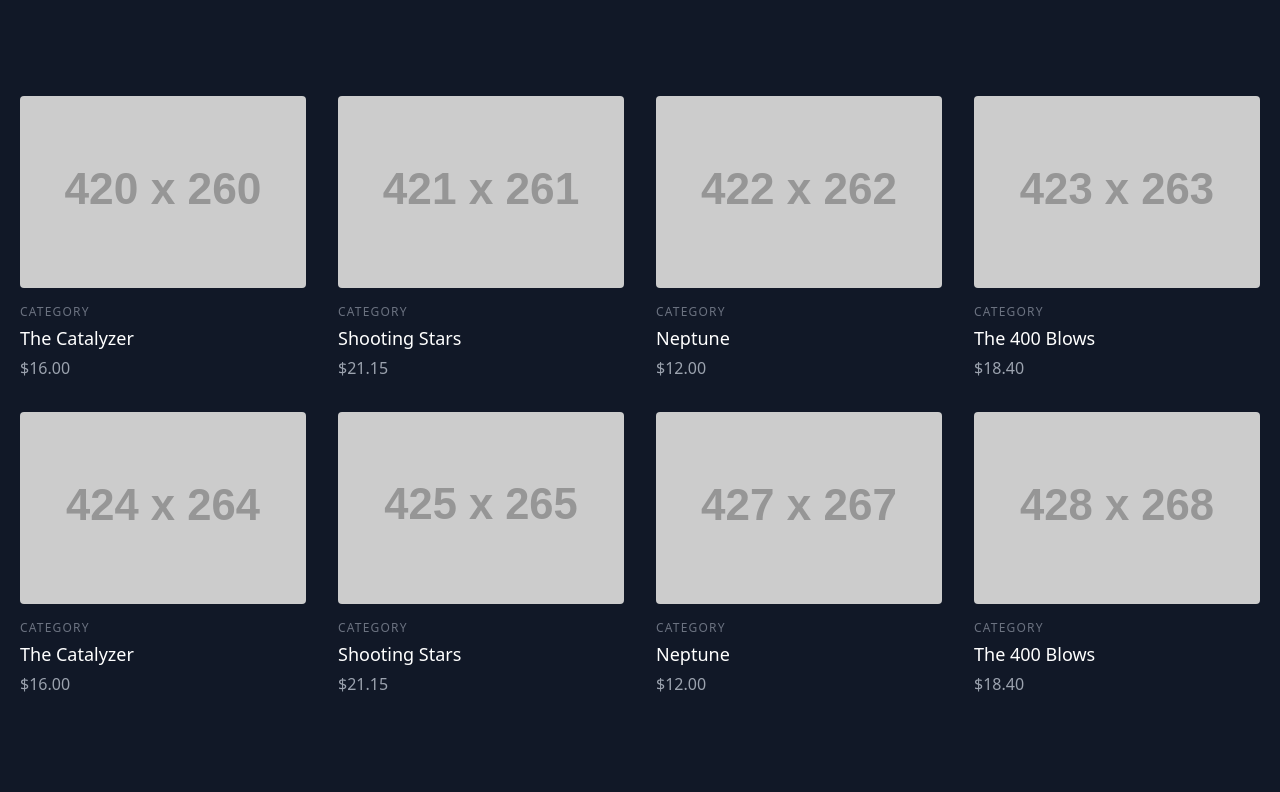
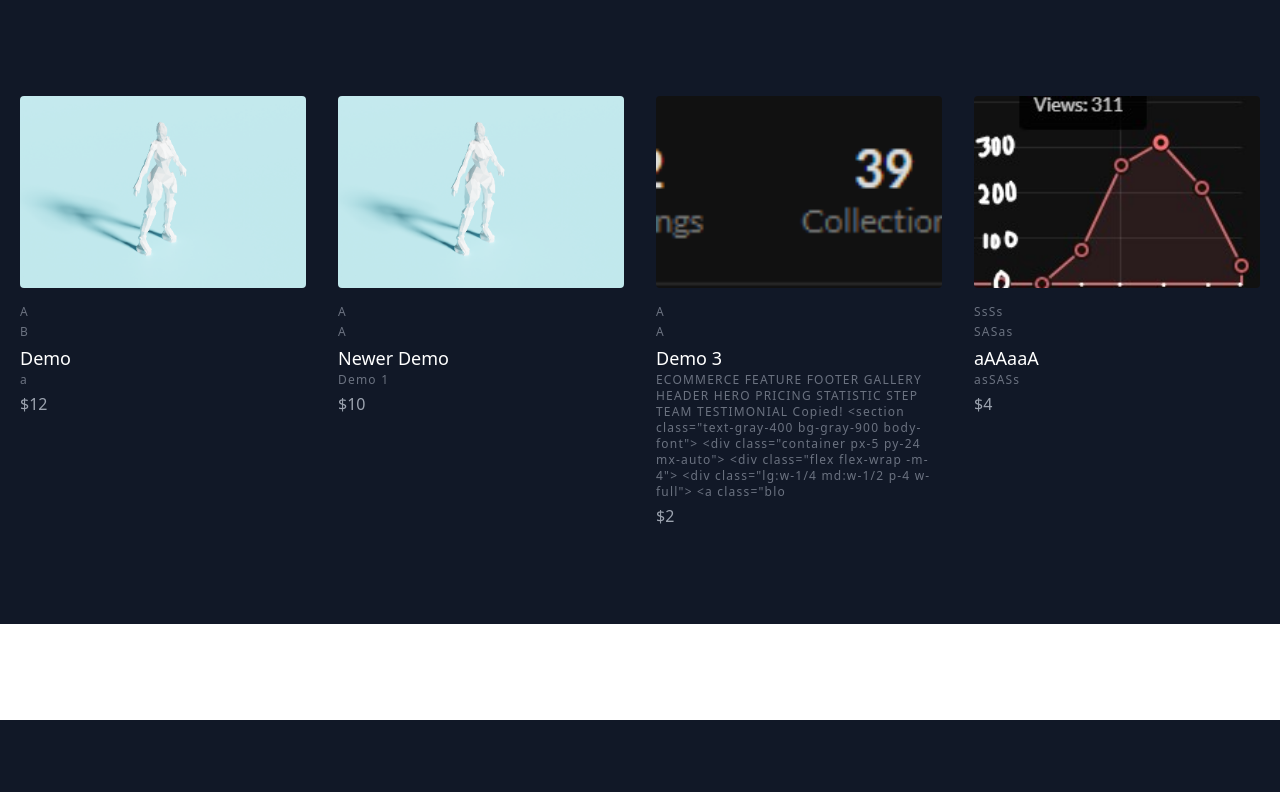
Before and after one commit to SujalChoudhari/Django, a Django app: page / in a window 1280 px wide. Shown: the part 80-872 px from the top of the page. After the commit the page ends 800 px from the top, so only its background shows below. Run offline with Django 4.2, Linux system fonts and the light colour scheme; data comes from the database, SQL or seed files in the repository; both versions use the stored data as it was after the commit; grey boxes labelled with a size stand in for pictures from a placeholder-image service; some libraries are stand-ins or nearby versions.

Commit message:
Frontend Upgrade
Home page now shows what product are available

```diff
--- a/Ganga/shop/templates/shop/about.html
+++ b/Ganga/shop/templates/shop/about.html
@@ -0,0 +1,3 @@
+{% extends 'shop/basic.html' %}
+{% block title%} Title of About {% endblock %}
+{% block body%} Title of About {% endblock %}
--- /dev/null
+++ b/Ganga/shop/templates/shop/basic.html
@@ -0,0 +1,43 @@
+<!doctype html>
+<html>
+
+<head>
+    <meta charset="UTF-8">
+    <meta name="viewport" content="width=device-width, initial-scale=1.0">
+    <title>{% block title%} {% endblock %} </title>
+    <script src="https://cdn.tailwindcss.com"></script>
+</head>
+
+<body>
+    {% load static %}
+    <header class="text-gray-400 bg-gray-900 body-font">
+        <div class="container mx-auto flex flex-wrap p-5 flex-col md:flex-row items-center">
+            <a class="flex title-font font-medium items-center text-white mb-4 md:mb-0">
+                <svg xmlns="http://www.w3.org/2000/svg" fill="none" stroke="currentColor" stroke-linecap="round"
+                    stroke-linejoin="round" stroke-width="2" class="w-10 h-10 text-white p-2 bg-indigo-500 rounded-full"
+                    viewBox="0 0 24 24">
+                    <path d="M12 2L2 7l10 5 10-5-10-5zM2 17l10 5 10-5M2 12l10 5 10-5"></path>
+                </svg>
+                <span class="ml-3 text-xl">Ganga</span>
+            </a>
+            <nav
+                class="md:mr-auto md:ml-4 md:py-1 md:pl-4 md:border-l md:border-gray-700	flex flex-wrap items-center text-base justify-center">
+                <a class="mr-5 hover:text-white">First Link</a>
+                <a class="mr-5 hover:text-white">Second Link</a>
+                <a class="mr-5 hover:text-white">Third Link</a>
+                <a class="mr-5 hover:text-white">Fourth Link</a>
+            </nav>
+            <button
+                class="inline-flex items-center bg-gray-800 border-0 py-1 px-3 focus:outline-none hover:bg-gray-700 rounded text-base mt-4 md:mt-0">Login
+                <svg fill="none" stroke="currentColor" stroke-linecap="round" stroke-linejoin="round" stroke-width="2"
+                    class="w-4 h-4 ml-1" viewBox="0 0 24 24">
+                    <path d="M5 12h14M12 5l7 7-7 7"></path>
+                </svg>
+            </button>
+        </div>
+    </header>
+
+    {% block body %} {% endblock %}
+
+</body>
+</html>
--- a/Ganga/shop/templates/shop/index.html
+++ b/Ganga/shop/templates/shop/index.html
@@ -1,138 +1,35 @@
-<!doctype html>
-<html>
+{% extends 'shop/basic.html'%}
+{% load static %}
 
-<head>
-	<meta charset="UTF-8">
-	<meta name="viewport" content="width=device-width, initial-scale=1.0">
-	<title> Ganga | Your Fav Online Store</title>
-	<script src="https://cdn.tailwindcss.com"></script>
-</head>
+{% block title%} Ganga | One Stop Solution for ALl your needs {% endblock %}
 
-<body>
-	{% load static %}
-	<header class="text-gray-400 bg-gray-900 body-font">
-		<div class="container mx-auto flex flex-wrap p-5 flex-col md:flex-row items-center">
-			<a class="flex title-font font-medium items-center text-white mb-4 md:mb-0">
-				<svg xmlns="http://www.w3.org/2000/svg" fill="none" stroke="currentColor" stroke-linecap="round"
-					stroke-linejoin="round" stroke-width="2" class="w-10 h-10 text-white p-2 bg-indigo-500 rounded-full"
-					viewBox="0 0 24 24">
-					<path d="M12 2L2 7l10 5 10-5-10-5zM2 17l10 5 10-5M2 12l10 5 10-5"></path>
-				</svg>
-				<span class="ml-3 text-xl">Ganga</span>
-			</a>
-			<nav
-				class="md:mr-auto md:ml-4 md:py-1 md:pl-4 md:border-l md:border-gray-700	flex flex-wrap items-center text-base justify-center">
-				<a class="mr-5 hover:text-white">First Link</a>
-				<a class="mr-5 hover:text-white">Second Link</a>
-				<a class="mr-5 hover:text-white">Third Link</a>
-				<a class="mr-5 hover:text-white">Fourth Link</a>
-			</nav>
-			<button
-				class="inline-flex items-center bg-gray-800 border-0 py-1 px-3 focus:outline-none hover:bg-gray-700 rounded text-base mt-4 md:mt-0">Login
-				<svg fill="none" stroke="currentColor" stroke-linecap="round" stroke-linejoin="round" stroke-width="2"
-					class="w-4 h-4 ml-1" viewBox="0 0 24 24">
-					<path d="M5 12h14M12 5l7 7-7 7"></path>
-				</svg>
-			</button>
-		</div>
-	</header>
-
-
+{% block body%}
 <section class="text-gray-400 bg-gray-900 body-font">
 
 	<div class="container px-5 py-24 mx-auto">
 		<div class="flex flex-wrap -m-4">
+
+			<!-- Card -->
+
+			{% for product in products %}
+
 			<div class="lg:w-1/4 md:w-1/2 p-4 w-full">
 				<a class="block relative h-48 rounded overflow-hidden">
 					<img alt="ecommerce" class="object-cover object-center w-full h-full block"
-							src="https://dummyimage.com/420x260">
+						src="{{ product.image }}">
 				</a>
 				<div class="mt-4">
-						<h3 class="text-gray-500 text-xs tracking-widest title-font mb-1">CATEGORY</h3>
-						<h2 class="text-white title-font text-lg font-medium">The Catalyzer</h2>
-						<p class="mt-1">$16.00</p>
+					<h3 class="text-gray-500 text-xs tracking-widest title-font mb-1">{{ product.category }}</h3>
+					<h3 class="text-gray-500 text-xs tracking-widest title-font mb-1">{{ product.subcategory }}</h3>
+					<h2 class="text-white title-font text-lg font-medium">{{product.product_name}}</h2>
+					<h3 class="text-gray-500 text-xs tracking-widest title-font mb-1">{{ product.desc }}</h3>
+					<p class="mt-1">${{product.price}}</p>
 				</div>
 			</div>
-				<div class="lg:w-1/4 md:w-1/2 p-4 w-full">
-					<a class="block relative h-48 rounded overflow-hidden">
-						<img alt="ecommerce" class="object-cover object-center w-full h-full block"
-							src="https://dummyimage.com/421x261">
-					</a>
-					<div class="mt-4">
-						<h3 class="text-gray-500 text-xs tracking-widest title-font mb-1">CATEGORY</h3>
-						<h2 class="text-white title-font text-lg font-medium">Shooting Stars</h2>
-						<p class="mt-1">$21.15</p>
-					</div>
-				</div>
-				<div class="lg:w-1/4 md:w-1/2 p-4 w-full">
-					<a class="block relative h-48 rounded overflow-hidden">
-						<img alt="ecommerce" class="object-cover object-center w-full h-full block"
-							src="https://dummyimage.com/422x262">
-					</a>
-					<div class="mt-4">
-						<h3 class="text-gray-500 text-xs tracking-widest title-font mb-1">CATEGORY</h3>
-						<h2 class="text-white title-font text-lg font-medium">Neptune</h2>
-						<p class="mt-1">$12.00</p>
-					</div>
-				</div>
-				<div class="lg:w-1/4 md:w-1/2 p-4 w-full">
-					<a class="block relative h-48 rounded overflow-hidden">
-						<img alt="ecommerce" class="object-cover object-center w-full h-full block"
-							src="https://dummyimage.com/423x263">
-					</a>
-					<div class="mt-4">
-						<h3 class="text-gray-500 text-xs tracking-widest title-font mb-1">CATEGORY</h3>
-						<h2 class="text-white title-font text-lg font-medium">The 400 Blows</h2>
-						<p class="mt-1">$18.40</p>
-					</div>
-				</div>
-				<div class="lg:w-1/4 md:w-1/2 p-4 w-full">
-					<a class="block relative h-48 rounded overflow-hidden">
-						<img alt="ecommerce" class="object-cover object-center w-full h-full block"
-							src="https://dummyimage.com/424x264">
-					</a>
-					<div class="mt-4">
-						<h3 class="text-gray-500 text-xs tracking-widest title-font mb-1">CATEGORY</h3>
-						<h2 class="text-white title-font text-lg font-medium">The Catalyzer</h2>
-						<p class="mt-1">$16.00</p>
-					</div>
-				</div>
-				<div class="lg:w-1/4 md:w-1/2 p-4 w-full">
-					<a class="block relative h-48 rounded overflow-hidden">
-						<img alt="ecommerce" class="object-cover object-center w-full h-full block"
-							src="https://dummyimage.com/425x265">
-					</a>
-					<div class="mt-4">
-						<h3 class="text-gray-500 text-xs tracking-widest title-font mb-1">CATEGORY</h3>
-						<h2 class="text-white title-font text-lg font-medium">Shooting Stars</h2>
-						<p class="mt-1">$21.15</p>
-					</div>
-				</div>
-				<div class="lg:w-1/4 md:w-1/2 p-4 w-full">
-					<a class="block relative h-48 rounded overflow-hidden">
-						<img alt="ecommerce" class="object-cover object-center w-full h-full block"
-							src="https://dummyimage.com/427x267">
-					</a>
-					<div class="mt-4">
-						<h3 class="text-gray-500 text-xs tracking-widest title-font mb-1">CATEGORY</h3>
-						<h2 class="text-white title-font text-lg font-medium">Neptune</h2>
-						<p class="mt-1">$12.00</p>
-					</div>
-				</div>
-				<div class="lg:w-1/4 md:w-1/2 p-4 w-full">
-					<a class="block relative h-48 rounded overflow-hidden">
-						<img alt="ecommerce" class="object-cover object-center w-full h-full block"
-							src="https://dummyimage.com/428x268">
-					</a>
-					<div class="mt-4">
-						<h3 class="text-gray-500 text-xs tracking-widest title-font mb-1">CATEGORY</h3>
-						<h2 class="text-white title-font text-lg font-medium">The 400 Blows</h2>
-						<p class="mt-1">$18.40</p>
-					</div>
-				</div>
+
+			{% endfor %}
 		</div>
 	</div>
 </section>
-</body>
 
-</html>
+{% endblock %}
--- a/Ganga/shop/views.py
+++ b/Ganga/shop/views.py
@@ -1,12 +1,16 @@
 from django.shortcuts import render
 from django.http import HttpResponse
 
+from .models import Product
+
 # Create your views here.
 def index(requests):
-    return render(requests,"shop/index.html")
+    products = Product.objects.all()
+    params = {'products':products}
+    return render(requests,"shop/index.html",params)
 
 def about(requests):
-    return HttpResponse("We are at about")
+    return render(requests,"shop/about.html")
 
 def contact(requests):
     return HttpResponse("We are at contact")
--- a/textutils/templates/index.html
+++ b/textutils/templates/index.html
@@ -31,7 +31,6 @@
                         <a class="nav-link"
                             href="https://github.com/SujalChoudhari/Django/archive/refs/heads/main.zip">Download</a>
                     </li>
-
                 </ul>
             </div>
         </div>
```
Also changed, not shown: Ganga/db.sqlite3, Ganga/media/shop/images/Screenshot_2022-10-19_110045.PNG.jpg (added), Ganga/media/shop/images/image1.PNG (added). Lines whose indentation alone changed are shown as unchanged.
